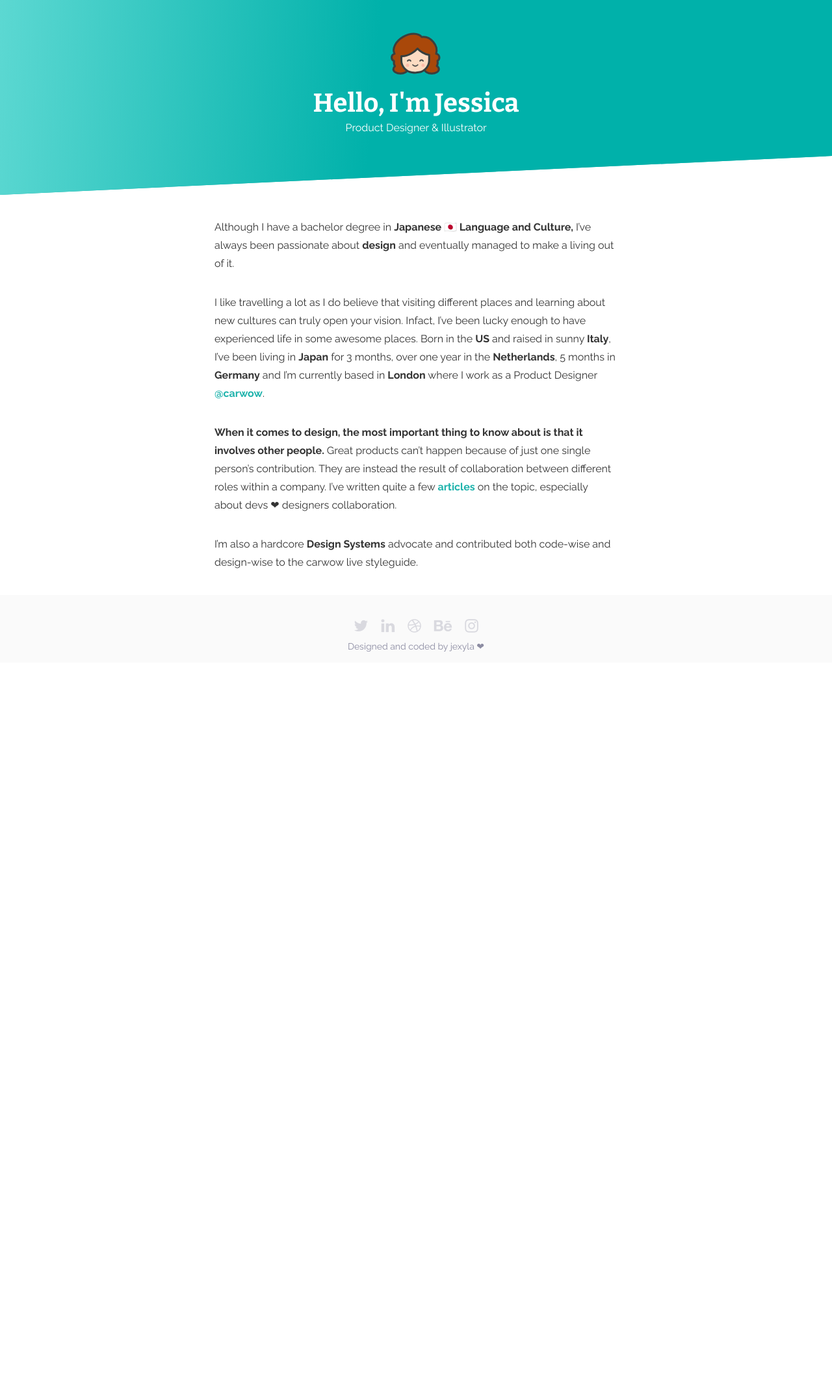
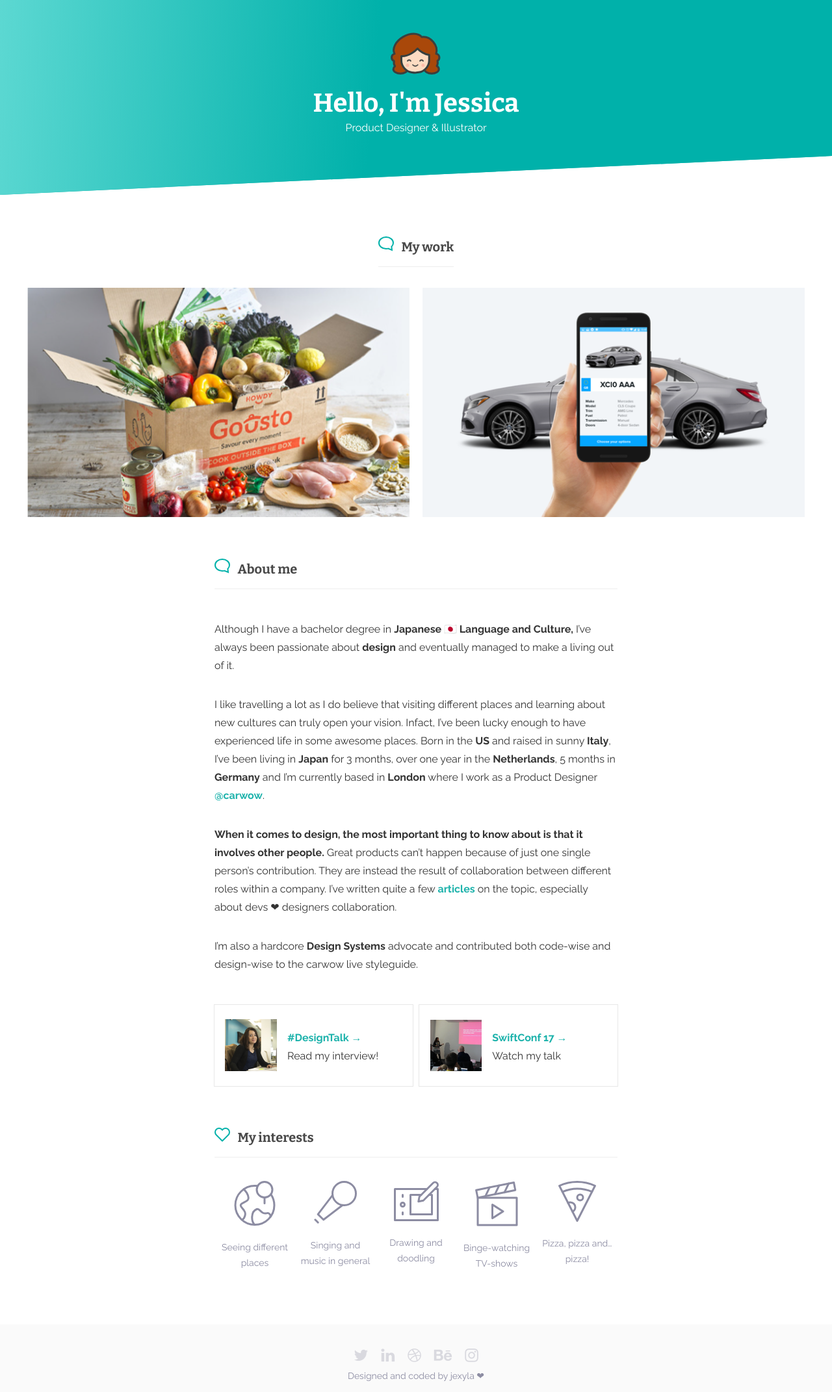
Before and after one commit to jexyla/jexyla.github.io, a Jekyll site: the page built from index.html, in a window 1280 px wide. Shown: the whole page at 65% size. Built offline with Jekyll 4.4.1, drawn with Linux system fonts in a browser that asks for light colours; nearby versions of some CDN libraries; before the commit the page ends 1020 px from its top, so only the background shows below that.

Commit message:
updated layout

```diff
--- a/css/main.scss
+++ b/css/main.scss
@@ -175,8 +175,7 @@
 
 section {
   @extend .flex-vertical-container;
-  padding: 0 20px;
-  margin: 20px auto;
+  margin: 0px auto;
   // fill the available space
   flex: 2 auto;
   min-height: 100%;
@@ -234,7 +233,7 @@
 @media (max-width: 400px) {
    header h1 {
        font-size: 32px;
-        }
+     }
 }
 
 .project-intro {
@@ -331,7 +330,7 @@
   flex-basis: 100%;
 }
 
-.about-me-links-container {
+.links-container {
   display: flex;
   flex-wrap: wrap;
   width: 100%;
@@ -346,7 +345,26 @@
   box-shadow: 0 0 0 1px rgba(0,0,0,0.09);
   padding: 16px;
   display: flex;
-  flex-basis: 250px;
+  flex-basis: 44%;
+  align-items: center;
+}
+
+.icons-container {
+  width: 100%;
+  display: flex;
+  flex-flow: row wrap;
+  position: relative;
+  margin-bottom: 64px;
+
+}
+
+.icon {
+  margin: 4px;
+  flex: 0 1 calc(20% - 8px);
+  font-size: 14px;
+  line-height: 24px;
+  color: #8C8CA2;
+  text-align: center;
 }
 
 .description {
--- a/index.html
+++ b/index.html
@@ -1,18 +1,20 @@
 ---
 layout: default
 ---
-<!--<section class="flex-vertical-container">
-  <div class="section-title">
-    <svg xmlns="http://www.w3.org/2000/svg" width="24" height="23" viewBox="0 0 24 23"><path fill="none" fill-rule="evenodd" stroke="#00B1AA" stroke-width="2" d="M20.4 15.8C22 14.2 23 12.2 23 10c0-5-4.9-9-11-9S1 5 1 10s4.9 9 11 9c1.1 0 2.1-.1 3.1-.4L21 21l-.6-5.2z" stroke-linecap="square"/></svg>
+<section class="flex-vertical-container">
+  <section class="about">
+    <div class="section-title">
+      <svg xmlns="http://www.w3.org/2000/svg" width="24" height="23" viewBox="0 0 24 23"><path fill="none" fill-rule="evenodd" stroke="#00B1AA" stroke-width="2" d="M20.4 15.8C22 14.2 23 12.2 23 10c0-5-4.9-9-11-9S1 5 1 10s4.9 9 11 9c1.1 0 2.1-.1 3.1-.4L21 21l-.6-5.2z" stroke-linecap="square"/></svg>
         My work
-  </div>
+    </div>
+  </section>
 </section>
 
 <div class="projects-container">
     <div class="project-card">
       <a href="/projects/gousto">
         <img src="/assets/gousto-project@2x.png" alt="Gousto Rebranding"/>
-      </a>-->
+      </a>
       <!--<hr align="left">
       <h4>
           Gousto rebranding
@@ -36,11 +38,11 @@
       </p>
       <div class="view-more-link">
         <a href="http://jexyla.com/projects/pomodorino">View project</a></div>-->
-    <!--</div>
+    </div>
     <div class="project-card">
       <a href="http://jexyla.com/projects/carwow">
         <img src="/assets/carwow-project@2x.png" alt="carwow"/>
-      </a>-->
+      </a>
     <!--  <hr align="left">
       <h4>
           carwow
@@ -49,16 +51,16 @@
         While Gousto was experiencing growth quickly, the brand was struggling to keep up with the change and we felt like a re-branding was very much needed.
       </p>
       <div class="view-more-link">
-        <a href="http://jexyla.com/projects/carwow">View project</a></div>
-    </div>-->
+        <a href="http://jexyla.com/projects/carwow">View project</a></div>-->
+    </div>
 
   <section class="flex-vertical-container">
 
-      <!--<section class="about">
+      <section class="about">
         <div class="section-title">
           <svg xmlns="http://www.w3.org/2000/svg" width="24" height="23" viewBox="0 0 24 23"><path fill="none" fill-rule="evenodd" stroke="#00B1AA" stroke-width="2" d="M20.4 15.8C22 14.2 23 12.2 23 10c0-5-4.9-9-11-9S1 5 1 10s4.9 9 11 9c1.1 0 2.1-.1 3.1-.4L21 21l-.6-5.2z" stroke-linecap="square"/></svg>
           About me
-        </div><-->
+        </div>
 
         <p>
           Although I have a bachelor degree in <strong>Japanese 🇯🇵 Language and Culture,</strong> I’ve always been passionate about <strong>design</strong> and eventually managed to make a living out of it.
@@ -75,7 +77,7 @@
         </p>
 
 
-      <!--  <div class="about-me-links-container">
+        <div class="links-container">
             <div class="link-section">
               <div class="thumbnail" href="https://goo.gl/bb9D1D">
                 <img src="/assets/design-talk@2x.png" alt="Design Talk"/>
@@ -103,13 +105,65 @@
               </p>
             </div>
           </div>
-        </div>-->
+        </div>
 
-        <!--<div class="section-title">
+        <div class="section-title">
           <svg xmlns="http://www.w3.org/2000/svg" width="24" height="22" viewBox="0 0 24 22"><path fill="none" fill-rule="evenodd" stroke="#00B1AA" stroke-width="2" d="M21.243 2.757C18.9.414 15.1.414 12.758 2.757c-.29.29-.54.6-.757.927-.216-.327-.468-.64-.756-.927C8.9.414 5.102.414 2.76 2.757.415 5.1.415 8.9 2.76 11.242L12 20.485l9.243-9.243c2.343-2.343 2.343-6.142 0-8.485z" stroke-linecap="round" stroke-linejoin="round"/></svg>
               My interests
-        </div>-->
+        </div>
+
+        <div class="icons-container">
+          <div class="icon">
+            <svg xmlns="http://www.w3.org/2000/svg" width="64" height="69" viewBox="0 0 64 69"><g fill="none" fill-rule="evenodd" stroke="#8C8CA2" stroke-width="3" transform="translate(2 1.5)" stroke-linecap="round" stroke-linejoin="round"><path d="M30 66c-5.85-4.8-6.3-20.4 3-24 4.95-1.95 6.45 8.85 16.2 6.15 1.8-.45 6.3 2.1 4.65 6.15M12.9 11.4c1.95 1.35 3.45 3.15 4.8 5.55 1.2 2.1 3.9 7.65 1.5 10.95-2.85 3.6-10.95 4.8-10.95 8.1 0 2.55 3.6 5.4 5.4 8.25 2.85 4.2 1.5 8.25 0 10.95-.75 1.35-1.95 2.4-3.45 3.3"/><path d="M54.75 19.05C58.05 23.85 60 29.7 60 36c0 16.5-13.5 30-30 30S0 52.5 0 36 13.5 6 30 6c1.5 0 3 .15 4.35.3M45 24v9"/><circle cx="45" cy="12" r="12"/>
+            </g></svg>
+            <p>Seeing different places</p>
+          </div>
+          <div class="icon">
+            <svg xmlns="http://www.w3.org/2000/svg" width="66" height="66" viewBox="0 0 66 66">
+            <g fill="none" fill-rule="evenodd" stroke="#8C8CA2" stroke-width="3" transform="translate(1.5 -6)" stroke-linecap="round" stroke-linejoin="round">
+            <path d="M42.59 43.314l-29.41 22.49-8.485-8.485L27.19 27.902"/>
+            <circle cx="45" cy="25.5" r="18" transform="rotate(-45 45 25.5)"/>
+            <path d="M.453 65.805l4.242 4.242"/>
+            </g>
+            </svg>
+            <p>Singing and music in general </p>
+          </div>
+          <div class="icon">
+            <svg xmlns="http://www.w3.org/2000/svg" width="69" height="62" viewBox="0 0 69 62">
+            <g fill="none" fill-rule="evenodd" stroke="#8C8CA2" stroke-width="3" transform="translate(1.5 1.5)" stroke-linecap="round" stroke-linejoin="round">
+              <path d="M61.5 11H66v48H0V11h49.5"/>
+              <circle cx="12" cy="35" r="3"/>
+              <path d="M52.5 20H57v30H24V20h16.5"/>
+              <path d="M36.258 30.242l1.5-7.5 21-21c1.657-1.657 4.342-1.657 6 0 1.656 1.656 1.657 4.343 0 6l-21 21-7.5 1.5zM12 20v3M12 47v3"/>
+            </g>
+          </svg>
+            <p>Drawing and doodling</p>
+          </div>
+          <div class="icon">
+            <svg xmlns="http://www.w3.org/2000/svg" width="66" height="70" viewBox="0 0 66 70">
+              <g fill="none" fill-rule="evenodd" stroke="#8C8CA2" stroke-width="3" stroke-linecap="round" stroke-linejoin="round">
+                <path d="M51.57 4.043L45.15 17.6M36.873 7.043L30.453 20.6M22.175 10.043L15.758 23.6M26.5 36.5L43 47 26.5 57.5z"/>
+                <path d="M4 26h60v42H4z"/>
+                <path d="M61.755 14.21L4 26.002 1.6 14.243 59.51 2.42z"/>
+              </g>
+            </svg>
+            <p>Binge-watching TV-shows</p>
+          </div>
+          <div class="icon">
+            <svg xmlns="http://www.w3.org/2000/svg" width="58" height="63" viewBox="0 0 58 63">
+              <g fill="none" fill-rule="evenodd" stroke="#8C8CA2" stroke-width="3" transform="matrix(1 0 0 -1 1.5 61.5)" stroke-linecap="round" stroke-linejoin="round">
+                <path d="M13.4 27.6c1.05.6 2.25.9 3.6.9 4.2 0 7.5-3.3 7.5-7.5 0-3-1.8-5.55-4.2-6.75"/>
+                <circle cx="32" cy="36" r="4.5"/>
+                <path d="M50.3 44.85c-6.75 2.85-15 4.65-22.8 4.65-7.8 0-15.9-1.95-22.8-4.8"/>
+                <path d="M.05 54c8.4 3.9 17.7 6 27.45 6s19.05-2.1 27.45-6L27.5 0 .05 54z"/>
+              </g>
+            </svg>
+            <p>Pizza, pizza and… pizza!</p>
+          </div>
+        </div>
+        </div>
 
       </section>
+
 </section>
 </div>
```
